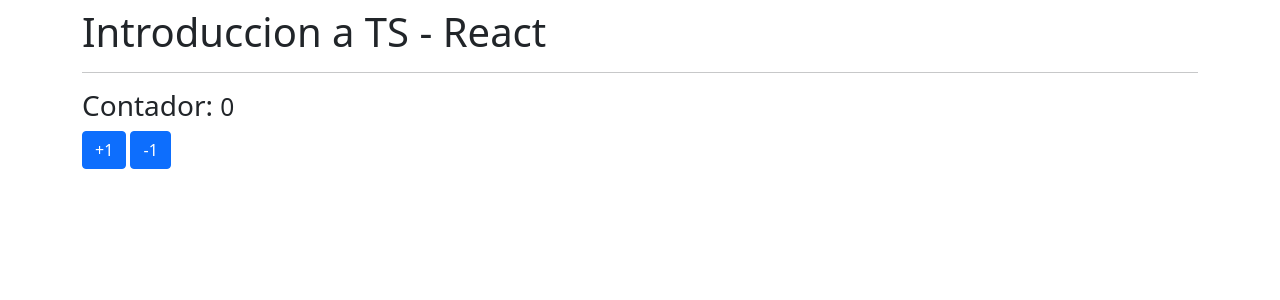
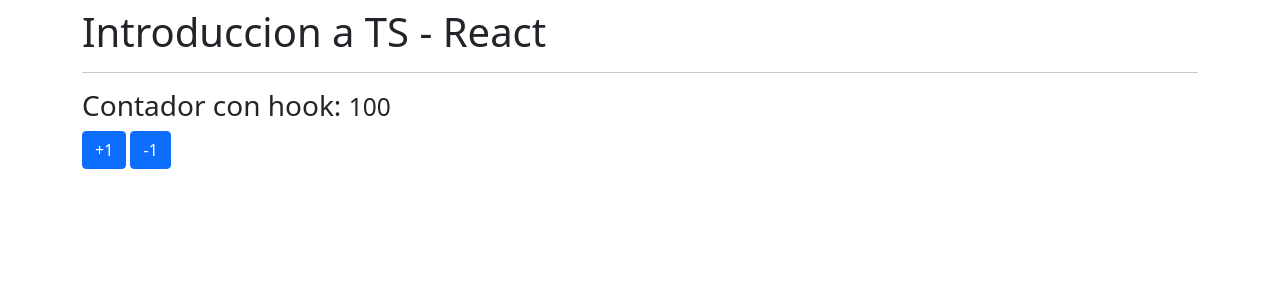
Before and after one commit to randymxd07/Curso_React_Native, a React (Create React App) app in the folder 01- Reforzamiento/: page / in a window 1280 px wide. Shown: the top 300 px of the page. Built offline with nearby package versions, Linux system fonts and the light colour scheme.

Commit message:
Aprendí a crear custom hooks

```diff
--- a/01- Reforzamiento/src/App.tsx
+++ b/01- Reforzamiento/src/App.tsx
@@ -1,7 +1,10 @@
 //rafc: nos crea una estructura de nuestro componente//
 
+// Se importa el componente ContadorConHook automaticamente//
+import { ContadorConHook } from "./components/ContadorConHook"
+
 // Se importa el componente Contador automaticamente//
-import { Contador } from "./components/Contador";
+// import { Contador } from "./components/Contador";
 
 // Se importa el componente Funciones automaticamente//
 // import { Funciones } from "./typescript/Funciones";
@@ -33,7 +36,10 @@ export const App = () => {
       {/* <Funciones /> */}
 
       {/* Importamos el componente Contador */}
-      <Contador />
+      {/* <Contador /> */}
+
+      {/* Importamos el componente Contador */}
+      <ContadorConHook />
 
     </div>
   )
--- /dev/null
+++ b/01- Reforzamiento/src/components/ContadorConHook.tsx
@@ -0,0 +1,34 @@
+// Importamos el hook useCounter //
+import { useCounter } from '../hooks/useCounter';
+
+export const ContadorConHook = () => {
+
+    /* Acá se extrae lo que me interesa del Hook useCounter,
+    aquí está toda la lógica del contador, le paso un valor 100*/
+    const {valor, acumular} = useCounter(100);
+
+    return (
+        <>
+
+            {/* <h3>Contador <small>0</small> </h3> */}
+
+            {/* Aquí imprimo el contador */}
+            <h3>Contador con hook: <small>{valor}</small> </h3>
+
+            {/* Hago un boton para sumar 1 */}
+            <button className="btn btn-primary" onClick={() => acumular(1)}>
+                +1
+            </button>
+
+            {/* Para hacer una pequeña separación */}
+            &nbsp;
+
+            {/* Hago un boton para restar 1 */}
+            <button className="btn btn-primary" onClick={() => acumular(-1)}>
+                -1
+            </button>
+
+        </>
+    )
+
+}
--- /dev/null
+++ b/01- Reforzamiento/src/hooks/useCounter.tsx
@@ -0,0 +1,26 @@
+// Importo el useState //
+import { useState } from "react";
+
+/* Un Hook es una función que recibe un numero inicial
+que por defecto si no hay numero inicial entonces el
+numero inicial es igual a 0 */
+export const useCounter = (inicial: number = 0) => {
+
+    // Hago el useState y lo comienzo en la variable inicial//
+    const [valor, setValor] = useState(inicial);
+
+    // Creo una funcion de tipo flecha que recibe un numero//
+    const acumular = (numero: number) => {
+
+        //Le pongo el valor//
+        setValor(valor + numero);
+
+    }
+
+    // Retorno lo necesario //
+    return {
+        valor,
+        acumular
+    }
+
+}
```
